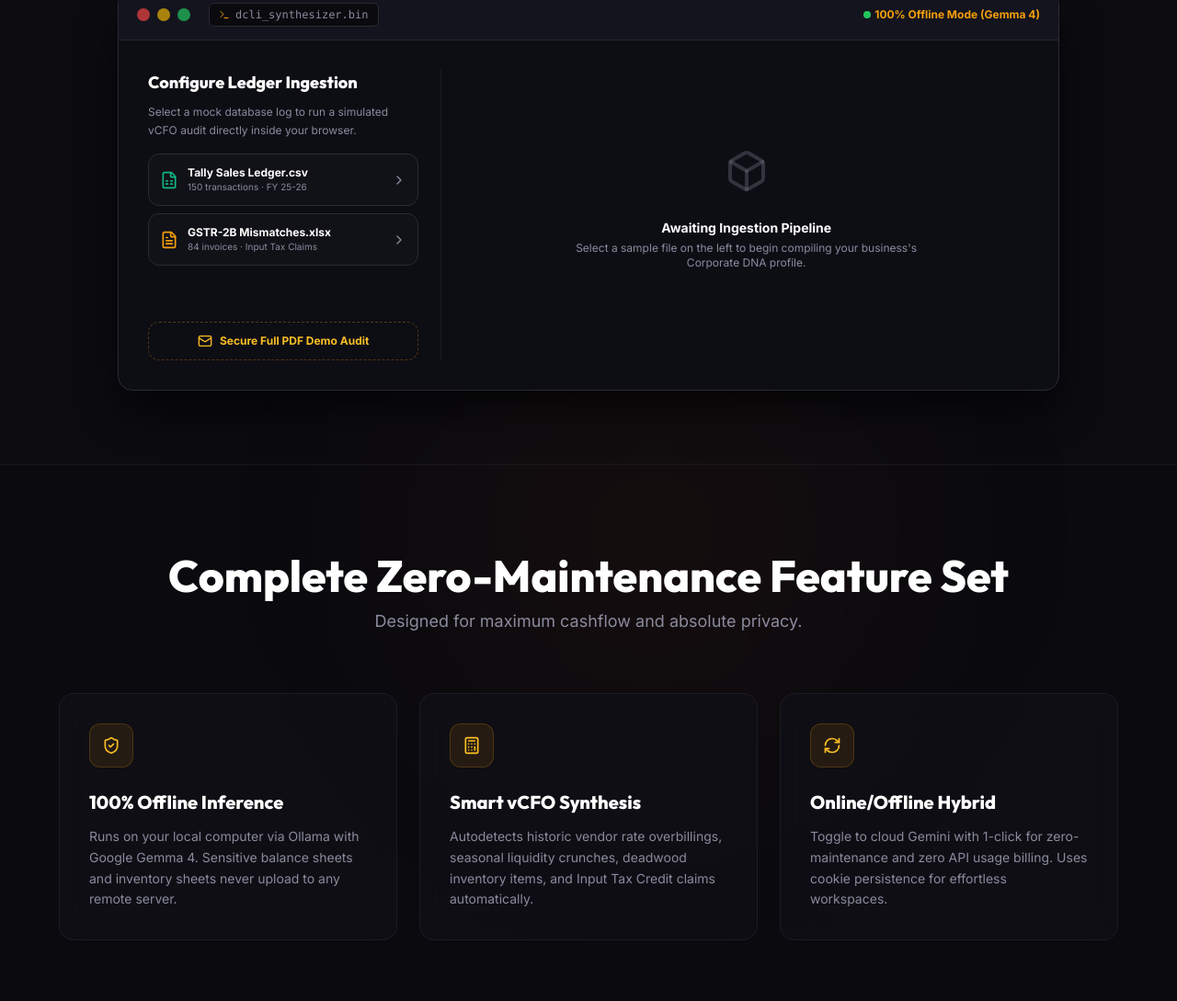
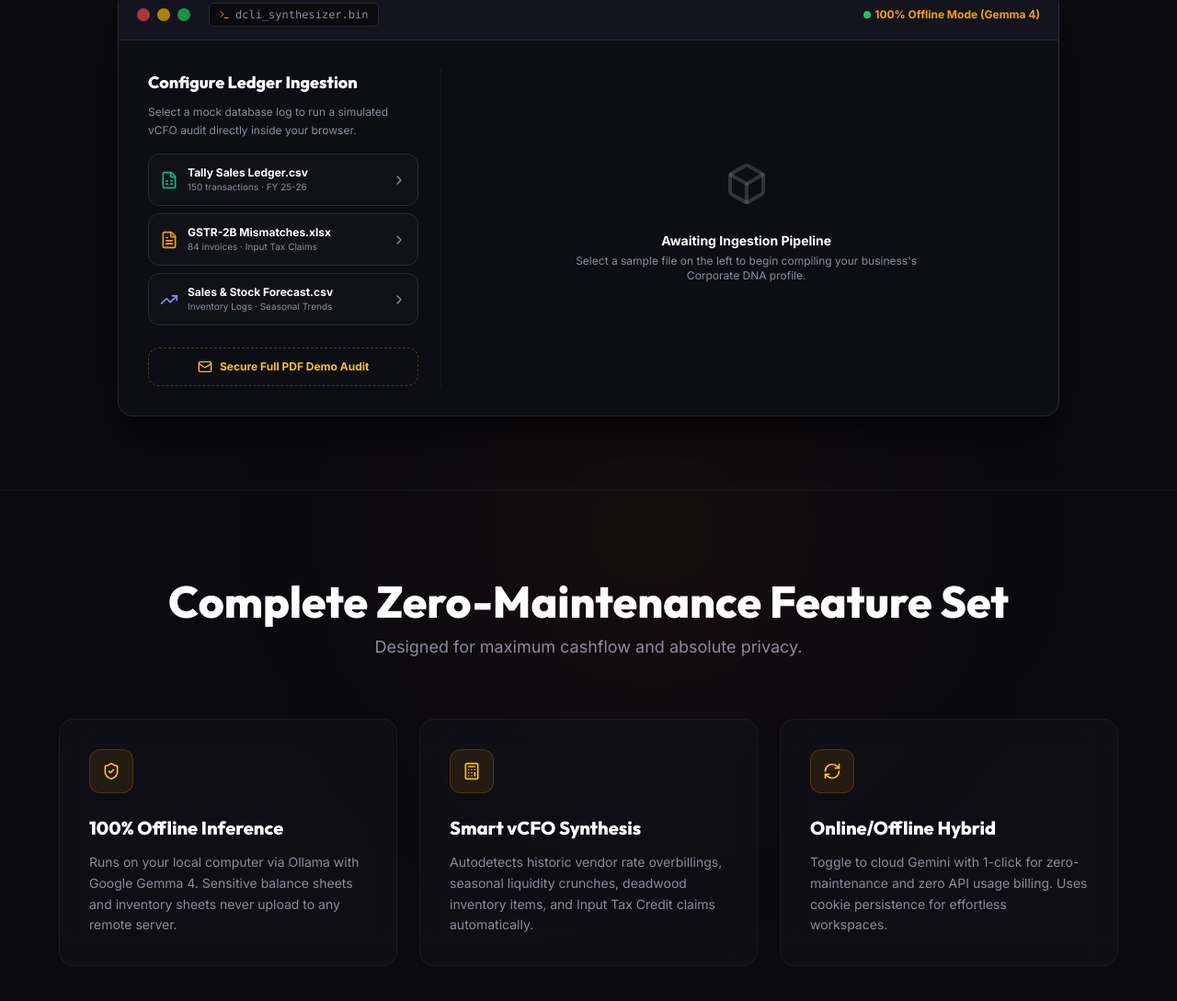
Before and after one commit to charchitd/Docxter-AI_, a plain HTML site: page index.html in a window 1280 px wide. Shown: the part 873-1962 px from the top of the page at 92% size. Drawn offline with nearby package versions, Linux system fonts and the light colour scheme.

Commit message:
feat: Integrate local Sales Forecasting & Market Analytics into showcase sandbox and documentation

```diff
--- a/index.html
+++ b/index.html
@@ -165,6 +165,17 @@
                     <div>
                       <h4 class="text-xs font-bold text-white">GSTR-2B Mismatches.xlsx</h4>
                       <p class="text-[10px] text-brand-textGray">84 invoices · Input Tax Claims</p>
+                    </div>
+                  </div>
+                  <i data-lucide="chevron-right" class="w-4 h-4 text-brand-textGray"></i>
+                </button>
+
+                <button onclick="startSimulation('Analytics')" id="btn-analytics" class="w-full text-left p-3 rounded-xl border border-brand-border bg-brand-card hover:border-amber-500/50 hover:bg-brand-card/80 transition-all flex items-center justify-between">
+                  <div class="flex items-center gap-2.5">
+                    <i data-lucide="trending-up" class="w-5 h-5 text-indigo-400"></i>
+                    <div>
+                      <h4 class="text-xs font-bold text-white">Sales & Stock Forecast.csv</h4>
+                      <p class="text-[10px] text-brand-textGray">Inventory Logs · Seasonal Trends</p>
                     </div>
                   </div>
                   <i data-lucide="chevron-right" class="w-4 h-4 text-brand-textGray"></i>
@@ -568,9 +579,12 @@
       if(type === 'Tally') {
         loadTitle.innerText = "Scanning Tally Ledger...";
         loadDesc.innerText = "Scanning 150 transaction records, mapping vendor benchmarks...";
-      } else {
+      } else if(type === 'GST') {
         loadTitle.innerText = "Scrutinizing GST Invoices...";
         loadDesc.innerText = "Comparing GSTR-2B input credit statements with Tally purchases...";
+      } else {
+        loadTitle.innerText = "Modeling Market & Product Analytics...";
+        loadDesc.innerText = "Parsing historical order frequencies and stock turnover metrics locally...";
       }
 
       setTimeout(() => {
@@ -601,7 +615,7 @@
               <p class="text-[10px] text-[#8B8B9E] mt-1">32 units of obsolete raw rubber sheets identified in warehouse sector B.</p>
             </div>
           `;
-        } else {
+        } else if (type === 'GST') {
           resTitle.innerText = "GST Tax Audit Synthesized";
           resTime.innerText = "Scanned 84 statements in 1.6 seconds";
           calcText.innerText = "₹1,50,000 recovered → ₹5,250 Commission";
@@ -616,6 +630,23 @@
               <div class="text-[10px] text-brand-textGray uppercase font-black">GST Late Filing Mismatch</div>
               <div class="text-sm font-heading font-extrabold text-white mt-1">₹38,000 Penalty Audit</div>
               <p class="text-[10px] text-[#8B8B9E] mt-1">3 vendors failed to upload invoices to GSTR-1, blocking credit.</p>
+            </div>
+          `;
+        } else {
+          resTitle.innerText = "Predictive Market & Product Intelligence";
+          resTime.innerText = "Synthesized 2,400 historical data points in 1.9 seconds";
+          calcText.innerText = "₹1,80,000 growth advisory → ₹0 Commission (Included!)";
+
+          container.innerHTML = `
+            <div class="p-3 bg-brand-card border border-brand-border rounded-xl">
+              <div class="text-[10px] text-indigo-400 uppercase font-black">Seasonal Demand Advisory</div>
+              <div class="text-sm font-heading font-extrabold text-white mt-1">High-Margin HDPE Uplift</div>
+              <p class="text-[10px] text-[#8B8B9E] mt-1">Historical cycles show 18% higher demand for HDPE Pipes in August. Recommend bulk order at benchmark rates.</p>
+            </div>
+            <div class="p-3 bg-brand-card border border-brand-border rounded-xl">
+              <div class="text-[10px] text-indigo-400 uppercase font-black">Customer Purchase Advisory</div>
+              <div class="text-sm font-heading font-extrabold text-white mt-1">3 Churn-Risk Accounts Flagged</div>
+              <p class="text-[10px] text-[#8B8B9E] mt-1">Average order latency exceeded 45 days. Suggesting automated custom billing incentives for retention.</p>
             </div>
           `;
         }
```
Also changed, not shown: 1 other file.
